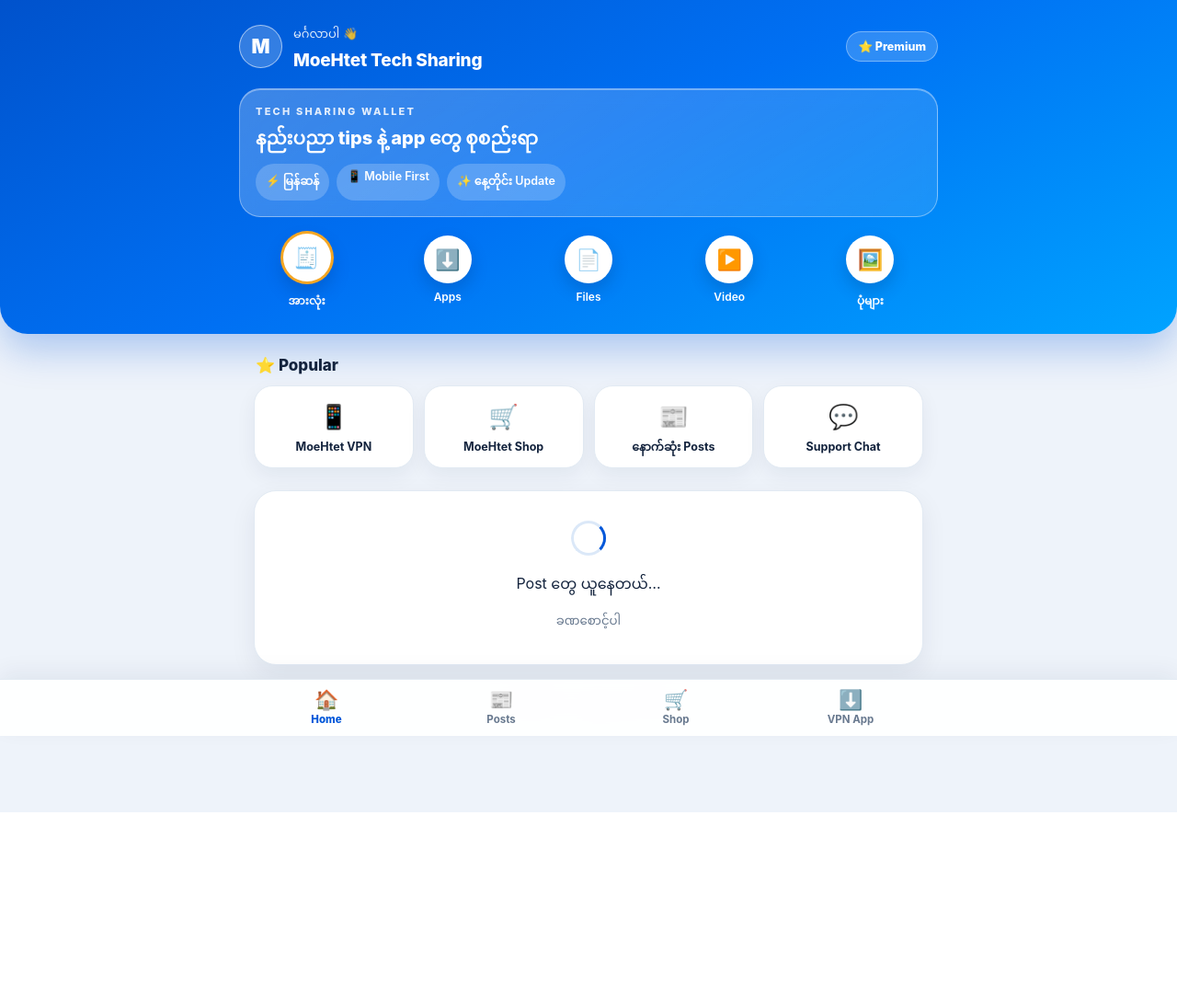
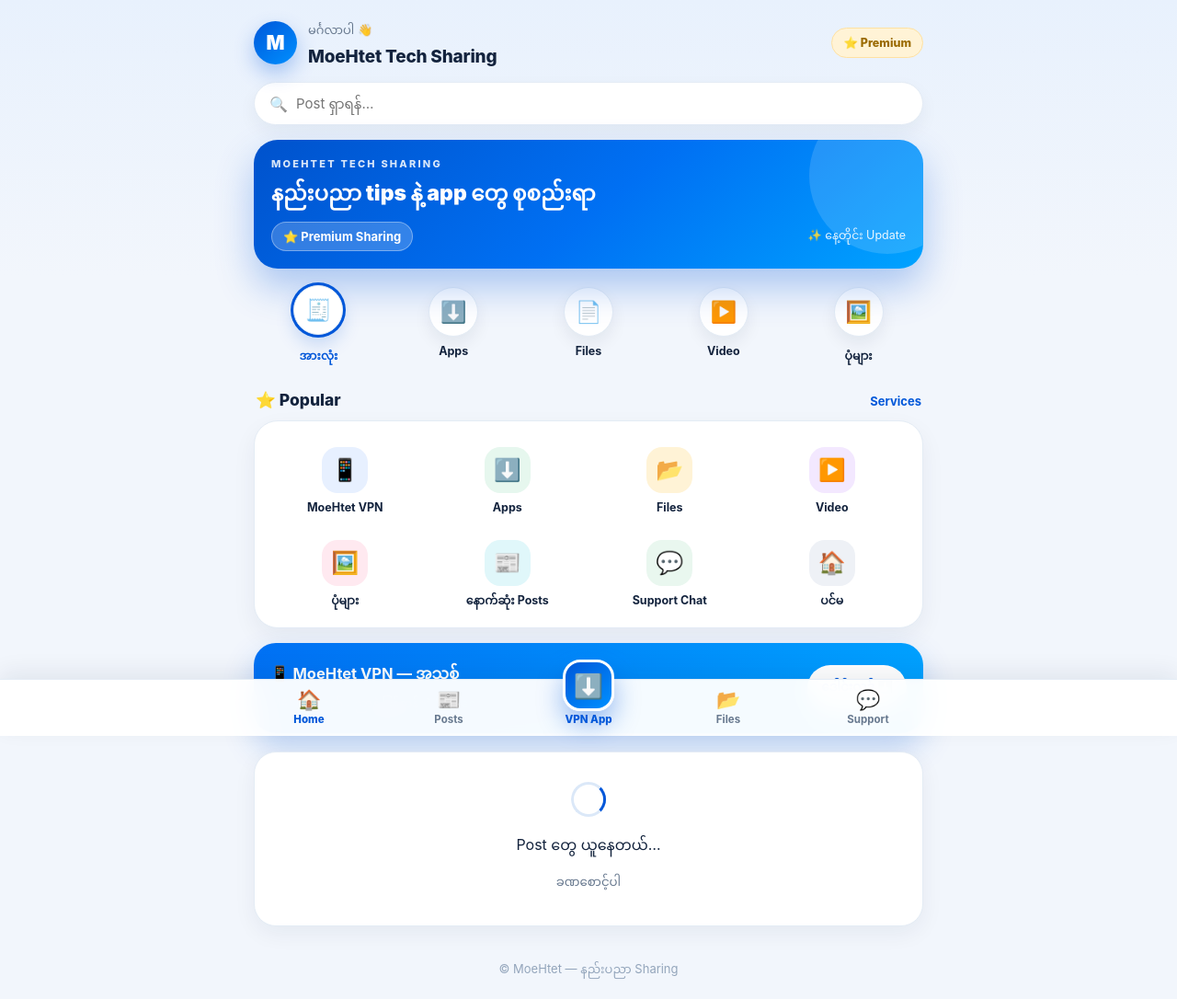
Before and after one commit to moehtetdata/moehtetdata.github.io, a plain HTML site: page index.html in a window 1280 px wide. Shown: the whole page at 92% size. Before the commit the page ends 883 px from the top, so only its background shows below. Drawn offline with Linux system fonts and the light colour scheme.

Commit message:
Match KBZPay home layout closer; remove Shop shortcuts

```diff
--- a/index.html
+++ b/index.html
@@ -7,74 +7,105 @@
 <style>
   :root{
     --blue:#0057d9; --blue2:#0090ff; --ink:#13233d; --muted:#68798f; --soft:#93a5bb;
-    --line:#e2eaf3; --bg:#eef3fa; --gold:#f5a623;
+    --line:#e4ecf5; --bg:#f2f6fc; --gold:#f5a623;
   }
   *{box-sizing:border-box}
   html{scroll-behavior:smooth}
   body{
-    margin:0; min-height:100vh; color:var(--ink); padding-bottom:86px;
+    margin:0; min-height:100vh; color:var(--ink); padding-bottom:92px;
     font-family:Inter,ui-rounded,system-ui,-apple-system,BlinkMacSystemFont,"Segoe UI",sans-serif;
-    background:linear-gradient(180deg,#eaf2fd 0%,#eef3fa 220px,#eef3fa 100%);
+    background:linear-gradient(180deg,#e8f1fd 0%,var(--bg) 300px,var(--bg) 100%);
   }
-  .wrap{max-width:760px; margin:0 auto}
-  .app-header{
-    color:#fff; padding:24px 16px 22px;
-    background:linear-gradient(155deg,#0052cc 0%,#0070f3 48%,#00a3ff 100%);
-    border-radius:0 0 30px 30px;
-    box-shadow:0 18px 40px rgba(0,87,217,.28);
-  }
+  .wrap{max-width:760px; margin:0 auto; padding:20px 16px 0}
   .greet-row{display:flex; align-items:center; justify-content:space-between; gap:12px}
   .greet-left{display:flex; align-items:center; gap:12px}
   .avatar{
-    width:47px; height:47px; border-radius:50%; display:grid; place-items:center;
-    background:rgba(255,255,255,.20); border:1.5px solid rgba(255,255,255,.55);
-    font-size:21px; font-weight:900;
+    width:47px; height:47px; border-radius:50%; display:grid; place-items:center; color:#fff;
+    background:linear-gradient(140deg,var(--blue),var(--blue2));
+    font-size:21px; font-weight:900; box-shadow:0 10px 22px rgba(0,87,217,.30);
   }
-  .greet{font-size:13px; opacity:.88}
-  .gname{font-size:19px; font-weight:850; letter-spacing:-.01em; margin-top:2px}
+  .greet{font-size:13px; color:var(--muted)}
+  .gname{font-size:19px; font-weight:850; letter-spacing:-.01em; margin-top:2px; color:var(--ink)}
   .star-pill{
-    padding:8px 12px; border-radius:999px; font-size:12.5px; font-weight:800;
-    background:rgba(255,255,255,.18); border:1px solid rgba(255,255,255,.35);
+    padding:8px 12px; border-radius:999px; font-size:12.5px; font-weight:800; color:#9a6a00;
+    background:#fff3d6; border:1px solid #ffe1a1;
   }
-  .wallet-card{
-    margin-top:19px; padding:17px; border-radius:23px;
-    background:linear-gradient(140deg,rgba(255,255,255,.24),rgba(255,255,255,.10));
-    border:1px solid rgba(255,255,255,.38);
-    box-shadow:inset 0 1px 0 rgba(255,255,255,.35);
-    backdrop-filter:blur(10px);
+  .searchbar{
+    margin-top:16px; display:flex; align-items:center; gap:9px;
+    background:#fff; border:1px solid var(--line); border-radius:999px; padding:0 16px;
+    box-shadow:0 8px 20px rgba(19,35,61,.05);
+  }
+  .searchbar span{font-size:16px; opacity:.65}
+  .searchbar input{
+    flex:1; border:0; outline:none; background:none; padding:13px 0;
+    font-size:15px; color:var(--ink); font-family:inherit;
+  }
+  .balance-card{
+    margin-top:16px; padding:19px; border-radius:26px; color:#fff; position:relative; overflow:hidden;
+    background:linear-gradient(140deg,#0052cc 0%,#0070f3 52%,#00a3ff 100%);
+    box-shadow:0 20px 42px rgba(0,87,217,.30);
+  }
+  .balance-card::after{
+    content:""; position:absolute; right:-46px; top:-46px; width:170px; height:170px; border-radius:50%;
+    background:rgba(255,255,255,.14);
   }
   .w-label{font-size:11px; font-weight:800; letter-spacing:.20em; opacity:.85}
-  .w-big{font-size:20px; font-weight:850; margin-top:8px; line-height:1.45}
-  .w-chips{display:flex; flex-wrap:wrap; gap:8px; margin-top:13px}
-  .w-chips span{padding:6px 11px; border-radius:999px; background:rgba(255,255,255,.20); font-size:12.5px; font-weight:600}
+  .w-big{font-size:23px; font-weight:900; margin-top:9px; line-height:1.4; position:relative; z-index:1}
+  .w-row{display:flex; align-items:center; justify-content:space-between; gap:10px; margin-top:15px; position:relative; z-index:1}
+  .w-stars{padding:7px 12px; border-radius:999px; background:rgba(255,255,255,.20); border:1px solid rgba(255,255,255,.35); font-size:13px; font-weight:750}
+  .w-note{font-size:12.5px; opacity:.9}
   .quick{display:grid; grid-template-columns:repeat(5,1fr); gap:6px; margin-top:20px}
   .qa{
-    background:none; border:0; cursor:pointer; color:#fff; padding:0;
-    display:flex; flex-direction:column; align-items:center; gap:7px;
-    font-size:12px; font-weight:600; font-family:inherit;
+    background:none; border:0; cursor:pointer; color:var(--ink); padding:0;
+    display:flex; flex-direction:column; align-items:center; gap:8px;
+    font-size:12.5px; font-weight:650; font-family:inherit;
   }
   .qa-ic{
-    width:52px; height:52px; border-radius:50%; display:grid; place-items:center;
-    background:#fff; font-size:22px; box-shadow:0 8px 18px rgba(0,40,100,.22);
+    width:54px; height:54px; border-radius:50%; display:grid; place-items:center;
+    background:#fff; font-size:23px; border:1px solid var(--line);
+    box-shadow:0 8px 18px rgba(19,35,61,.07);
     transition:transform .15s, box-shadow .15s;
   }
-  .qa.active .qa-ic{box-shadow:0 0 0 3px var(--gold),0 10px 20px rgba(0,40,100,.28); transform:translateY(-2px)}
-  .qa.active{font-weight:850}
-  .popular{max-width:760px; margin:0 auto; padding:20px 16px 0}
-  .sec-title{font-size:17px; font-weight:850; color:var(--ink); margin:4px 2px 12px}
-  .pop-grid{display:grid; grid-template-columns:repeat(4,1fr); gap:11px}
+  .qa.active{color:var(--blue); font-weight:850}
+  .qa.active .qa-ic{box-shadow:0 0 0 3px var(--blue),0 10px 20px rgba(0,87,217,.20); transform:translateY(-2px)}
+  .section{max-width:760px; margin:0 auto; padding:20px 16px 0}
+  .sec-head{display:flex; align-items:baseline; justify-content:space-between; margin:2px 2px 12px}
+  .sec-title{font-size:17.5px; font-weight:850; color:var(--ink)}
+  .sec-more{font-size:13px; color:var(--blue); font-weight:700}
+  .pop-sheet{
+    background:#fff; border:1px solid var(--line); border-radius:26px; padding:18px 12px 8px;
+    box-shadow:0 10px 26px rgba(19,35,61,.06);
+  }
+  .pop-grid{display:grid; grid-template-columns:repeat(4,1fr); gap:4px}
   .tile{
-    background:#fff; border:1px solid var(--line); border-radius:20px; padding:15px 6px 13px;
-    text-align:center; text-decoration:none; color:var(--ink);
-    box-shadow:0 8px 22px rgba(19,35,61,.06);
+    background:none; border:0; cursor:pointer; text-decoration:none; color:var(--ink); font-family:inherit;
     display:flex; flex-direction:column; align-items:center; gap:8px;
-    font-size:12.5px; font-weight:650; line-height:1.35;
+    padding:10px 2px 12px; font-size:12.5px; font-weight:650; line-height:1.35; text-align:center;
   }
-  .t-ic{font-size:26px}
-  main{max-width:760px; margin:0 auto; padding:8px 16px 26px}
+  .t-ic{
+    width:50px; height:50px; border-radius:17px; display:grid; place-items:center; font-size:24px;
+    background:#e7f0ff;
+  }
+  .tile:nth-child(2) .t-ic{background:#e6f7ee} .tile:nth-child(3) .t-ic{background:#fff3d6}
+  .tile:nth-child(4) .t-ic{background:#f3e8ff} .tile:nth-child(5) .t-ic{background:#ffe9f0}
+  .tile:nth-child(6) .t-ic{background:#e0f7fa} .tile:nth-child(7) .t-ic{background:#e9f7ef}
+  .tile:nth-child(8) .t-ic{background:#eef1f6}
+  .promo{
+    margin-top:16px; border-radius:24px; padding:17px 18px; color:#fff;
+    background:linear-gradient(120deg,#0070f3,#00a3ff);
+    display:flex; align-items:center; justify-content:space-between; gap:14px;
+    box-shadow:0 16px 34px rgba(0,87,217,.24); text-decoration:none;
+  }
+  .promo b{font-size:16.5px; display:block}
+  .promo small{opacity:.88; font-size:12.5px}
+  .promo .p-btn{
+    flex:0 0 auto; background:#fff; color:var(--blue); font-weight:850; font-size:13.5px;
+    padding:10px 15px; border-radius:999px;
+  }
+  main{max-width:760px; margin:0 auto; padding:6px 16px 26px}
   .card{
-    background:#fff; margin-top:14px; padding:20px; border-radius:24px;
-    border:1px solid var(--line); box-shadow:0 10px 28px rgba(19,35,61,.07);
+    background:#fff; margin-top:13px; padding:20px; border-radius:24px;
+    border:1px solid var(--line); box-shadow:0 8px 24px rgba(19,35,61,.06);
   }
   .meta-row{display:flex; align-items:center; justify-content:space-between; gap:12px; margin-bottom:11px}
   .tag{
@@ -100,9 +131,9 @@
   }
   .allink{color:var(--blue); font-size:15px; font-weight:750; text-decoration:none}
   .state-card{
-    margin-top:16px; padding:32px 20px; text-align:center; color:var(--ink);
+    margin-top:14px; padding:32px 20px; text-align:center; color:var(--ink);
     border-radius:24px; border:1px solid var(--line); background:#fff;
-    box-shadow:0 10px 28px rgba(19,35,61,.07);
+    box-shadow:0 8px 24px rgba(19,35,61,.06);
   }
   .state-card small{display:block; margin-top:7px; color:var(--muted)}
   .spinner{
@@ -112,17 +143,17 @@
   }
   @keyframes spin{to{transform:rotate(360deg)}}
   #feed > p{
-    margin-top:16px; padding:28px 20px !important; text-align:center;
+    margin-top:14px; padding:28px 20px !important; text-align:center;
     border-radius:24px; border:1px solid var(--line); background:#fff;
-    color:var(--muted) !important; box-shadow:0 10px 28px rgba(19,35,61,.07);
+    color:var(--muted) !important; box-shadow:0 8px 24px rgba(19,35,61,.06);
   }
-  footer{text-align:center; color:var(--soft); font-size:13px; padding:6px 20px 14px}
+  footer{text-align:center; color:var(--soft); font-size:13px; padding:8px 20px 14px}
   .bottom-nav{
     position:fixed; left:0; right:0; bottom:0; z-index:50;
-    background:rgba(255,255,255,.94); backdrop-filter:blur(14px);
-    border-top:1px solid var(--line); box-shadow:0 -8px 24px rgba(19,35,61,.06);
+    background:rgba(255,255,255,.96); backdrop-filter:blur(14px);
+    border-top:1px solid var(--line); box-shadow:0 -8px 24px rgba(19,35,61,.07);
   }
-  .bn-in{max-width:760px; margin:0 auto; display:grid; grid-template-columns:repeat(4,1fr)}
+  .bn-in{max-width:760px; margin:0 auto; display:grid; grid-template-columns:repeat(5,1fr); align-items:end}
   .bn-in a{
     display:flex; flex-direction:column; align-items:center; gap:2px;
     padding:9px 0 11px; text-decoration:none; color:var(--muted);
@@ -130,44 +161,58 @@
   }
   .bn-in a span{font-size:21px}
   .bn-in a.active{color:var(--blue); font-weight:850}
+  .bn-center{padding:0 0 11px !important}
+  .bn-center .fab{
+    width:56px; height:56px; margin-top:-22px; border-radius:19px;
+    background:linear-gradient(140deg,var(--blue),var(--blue2));
+    display:grid; place-items:center; font-size:26px; color:#fff;
+    box-shadow:0 14px 28px rgba(0,87,217,.38); border:3.5px solid #fff;
+  }
+  .bn-center{color:var(--blue) !important; font-weight:850 !important}
   @media (max-width:600px){
-    .qa-ic{width:47px;height:47px;font-size:20px}
+    .qa-ic{width:49px;height:49px;font-size:21px}
     .gname{font-size:17.5px}
-    .w-big{font-size:18.5px}
+    .w-big{font-size:21px}
     .card{padding:18px}
-    .pop-grid{gap:9px}
-    .tile{font-size:11.5px; padding:13px 4px 11px}
-    .t-ic{font-size:23px}
+    .t-ic{width:46px;height:46px;font-size:22px}
+    .tile{font-size:11.5px}
+    .promo b{font-size:15px}
   }
 </style>
 </head>
 <body>
-<header class="app-header"><div class="wrap">
+<div class="wrap">
   <div class="greet-row">
     <div class="greet-left"><div class="avatar">M</div><div><div class="greet">မင်္ဂလာပါ 👋</div><div class="gname">MoeHtet Tech Sharing</div></div></div>
     <div class="star-pill">⭐ Premium</div>
   </div>
-  <div class="wallet-card">
-    <div class="w-label">TECH SHARING WALLET</div>
+  <div class="searchbar"><span>🔍</span><input id="search" type="search" placeholder="Post ရှာရန်…" oninput="onSearch(this)"></div>
+  <div class="balance-card">
+    <div class="w-label">MOEHTET TECH SHARING</div>
     <div class="w-big">နည်းပညာ tips နဲ့ app တွေ စုစည်းရာ</div>
-    <div class="w-chips"><span>⚡ မြန်ဆန်</span><span>📱 Mobile First</span><span>✨ နေ့တိုင်း Update</span></div>
+    <div class="w-row"><span class="w-stars">⭐ Premium Sharing</span><span class="w-note">✨ နေ့တိုင်း Update</span></div>
   </div>
   <div class="quick">
-    <button class="qa active" onclick="setFilter(this,'')"><span class="qa-ic">🧾</span><span>အားလုံး</span></button>
-    <button class="qa" onclick="setFilter(this,'App')"><span class="qa-ic">⬇️</span><span>Apps</span></button>
-    <button class="qa" onclick="setFilter(this,'File')"><span class="qa-ic">📄</span><span>Files</span></button>
-    <button class="qa" onclick="setFilter(this,'Video')"><span class="qa-ic">▶️</span><span>Video</span></button>
-    <button class="qa" onclick="setFilter(this,'ပုံ')"><span class="qa-ic">🖼️</span><span>ပုံများ</span></button>
+    <button class="qa active" data-f="" onclick="setFilter(this,'')"><span class="qa-ic">🧾</span><span>အားလုံး</span></button>
+    <button class="qa" data-f="App" onclick="setFilter(this,'App')"><span class="qa-ic">⬇️</span><span>Apps</span></button>
+    <button class="qa" data-f="File" onclick="setFilter(this,'File')"><span class="qa-ic">📄</span><span>Files</span></button>
+    <button class="qa" data-f="Video" onclick="setFilter(this,'Video')"><span class="qa-ic">▶️</span><span>Video</span></button>
+    <button class="qa" data-f="ပုံ" onclick="setFilter(this,'ပုံ')"><span class="qa-ic">🖼️</span><span>ပုံများ</span></button>
   </div>
-</div></header>
-<section class="popular">
-  <div class="sec-title">⭐ Popular</div>
-  <div class="pop-grid">
+</div>
+<section class="section">
+  <div class="sec-head"><div class="sec-title">⭐ Popular</div><div class="sec-more">Services</div></div>
+  <div class="pop-sheet"><div class="pop-grid">
     <a class="tile" href="https://github.com/moehtetdata/moehtet/releases/download/v0.3.3/MoeHtet.apk" target="_blank" rel="noopener"><span class="t-ic">📱</span><span>MoeHtet VPN</span></a>
-    <a class="tile" href="https://moehtet.pages.dev" target="_blank" rel="noopener"><span class="t-ic">🛒</span><span>MoeHtet Shop</span></a>
-    <a class="tile" href="#feed"><span class="t-ic">📰</span><span>နောက်ဆုံး Posts</span></a>
+    <button class="tile" onclick="jumpFilter(event,'App')"><span class="t-ic">⬇️</span><span>Apps</span></button>
+    <button class="tile" onclick="jumpFilter(event,'File')"><span class="t-ic">📂</span><span>Files</span></button>
+    <button class="tile" onclick="jumpFilter(event,'Video')"><span class="t-ic">▶️</span><span>Video</span></button>
+    <button class="tile" onclick="jumpFilter(event,'ပုံ')"><span class="t-ic">🖼️</span><span>ပုံများ</span></button>
+    <a class="tile" href="#feed" onclick="jumpFilter(event,'')"><span class="t-ic">📰</span><span>နောက်ဆုံး Posts</span></a>
     <a class="tile" href="#" onclick="openSupport(event)"><span class="t-ic">💬</span><span>Support Chat</span></a>
-  </div>
+    <a class="tile" href="./"><span class="t-ic">🏠</span><span>ပင်မ</span></a>
+  </div></div>
+  <a class="promo" href="https://github.com/moehtetdata/moehtet/releases/download/v0.3.3/MoeHtet.apk" target="_blank" rel="noopener"><div><b>📱 MoeHtet VPN — အသစ်</b><small>MASQUE နည်းပညာနဲ့ မြန်ဆန်တဲ့ VPN app</small></div><span class="p-btn">ဒေါင်းလုဒ် ⬇️</span></a>
 </section>
 <main id="feed">
   <div class="state-card"><div class="spinner"></div><div>Post တွေ ယူနေတယ်…</div><small>ခဏစောင့်ပါ</small></div>
@@ -176,8 +221,9 @@
 <nav class="bottom-nav"><div class="bn-in">
   <a href="./" class="active"><span>🏠</span>Home</a>
   <a href="#feed"><span>📰</span>Posts</a>
-  <a href="https://moehtet.pages.dev" target="_blank" rel="noopener"><span>🛒</span>Shop</a>
-  <a href="https://github.com/moehtetdata/moehtet/releases/download/v0.3.3/MoeHtet.apk" target="_blank" rel="noopener"><span>⬇️</span>VPN App</a>
+  <a class="bn-center" href="https://github.com/moehtetdata/moehtet/releases/download/v0.3.3/MoeHtet.apk" target="_blank" rel="noopener"><span class="fab">⬇️</span>VPN App</a>
+  <a href="#feed" onclick="jumpFilter(event,'File')"><span>📂</span>Files</a>
+  <a href="#" onclick="openSupport(event)"><span>💬</span>Support</a>
 </div></nav>
 <script>
 var API = 'https://script.google.com/macros/s/AKfycbyeXvBLYcbe038_QFTxiwulGH-oVbgsXI5_9VZ025MjfMaVGlRa_2QUX-0T6LTQeaxG8w/exec';
@@ -200,22 +246,38 @@ function cardHtml(p){
 }
 var allPosts=[];
 var curFilter='';
+var curSearch='';
 function render(posts){ renderFeed(); }
 function renderFeed(){
   var list=[];
-  for(var i=0;i<allPosts.length;i++){ if(!curFilter || allPosts[i].type.indexOf(curFilter)>-1) list.push(allPosts[i]); }
+  for(var i=0;i<allPosts.length;i++){
+    var p=allPosts[i];
+    if(curFilter && p.type.indexOf(curFilter)<=-1) continue;
+    if(curSearch && (String(p.title||'')+' '+String(p.body||'')).toLowerCase().indexOf(curSearch)<=-1) continue;
+    list.push(p);
+  }
   var feed=document.getElementById('feed');
-  if(!list.length){ feed.innerHTML='<p>ဒီ အမျိုးအစားမှာ post မရှိသေးဘူး</p>'; return; }
-  var h='<div class="sec-title" style="margin-top:20px">📰 နောက်ဆုံး Post များ</div>';
+  if(!list.length){ feed.innerHTML='<p>ရှာတာ မတွေ့ဘူး — တခြား စာလုံး စမ်းကြည့်ပါ</p>'; return; }
+  var ttl=(curFilter||curSearch)? '🔎 ရလဒ်များ' : '📰 နောက်ဆုံး Post များ';
+  var h='<div class="sec-title" style="margin-top:20px">'+ttl+'</div>';
   for(var j=0;j<list.length;j++) h+=cardHtml(list[j]);
   feed.innerHTML=h;
 }
 function setFilter(btn,f){
   curFilter=f;
   var btns=document.querySelectorAll('.qa');
-  for(var i=0;i<btns.length;i++) btns[i].classList.remove('active');
-  if(btn) btn.classList.add('active');
+  for(var i=0;i<btns.length;i++) btns[i].classList.toggle('active', btns[i].getAttribute('data-f')===f);
   if(allPosts.length) renderFeed();
+}
+function onSearch(el){
+  curSearch=el.value.trim().toLowerCase();
+  if(allPosts.length) renderFeed();
+}
+function jumpFilter(e,f){
+  if(e) e.preventDefault();
+  setFilter(null,f);
+  var feed=document.getElementById('feed');
+  if(feed) feed.scrollIntoView({behavior:'smooth'});
 }
 function openSupport(e){
   if(e) e.preventDefault();
```
